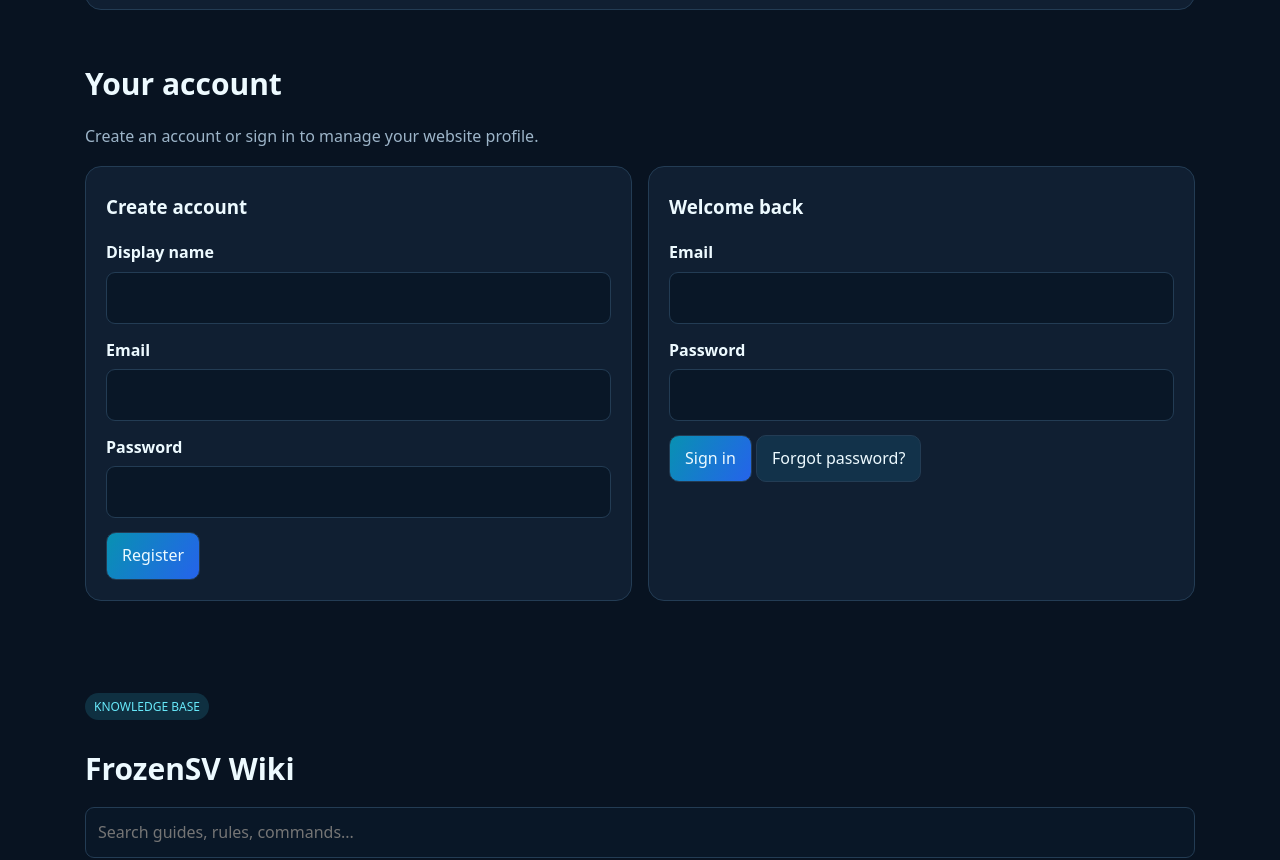
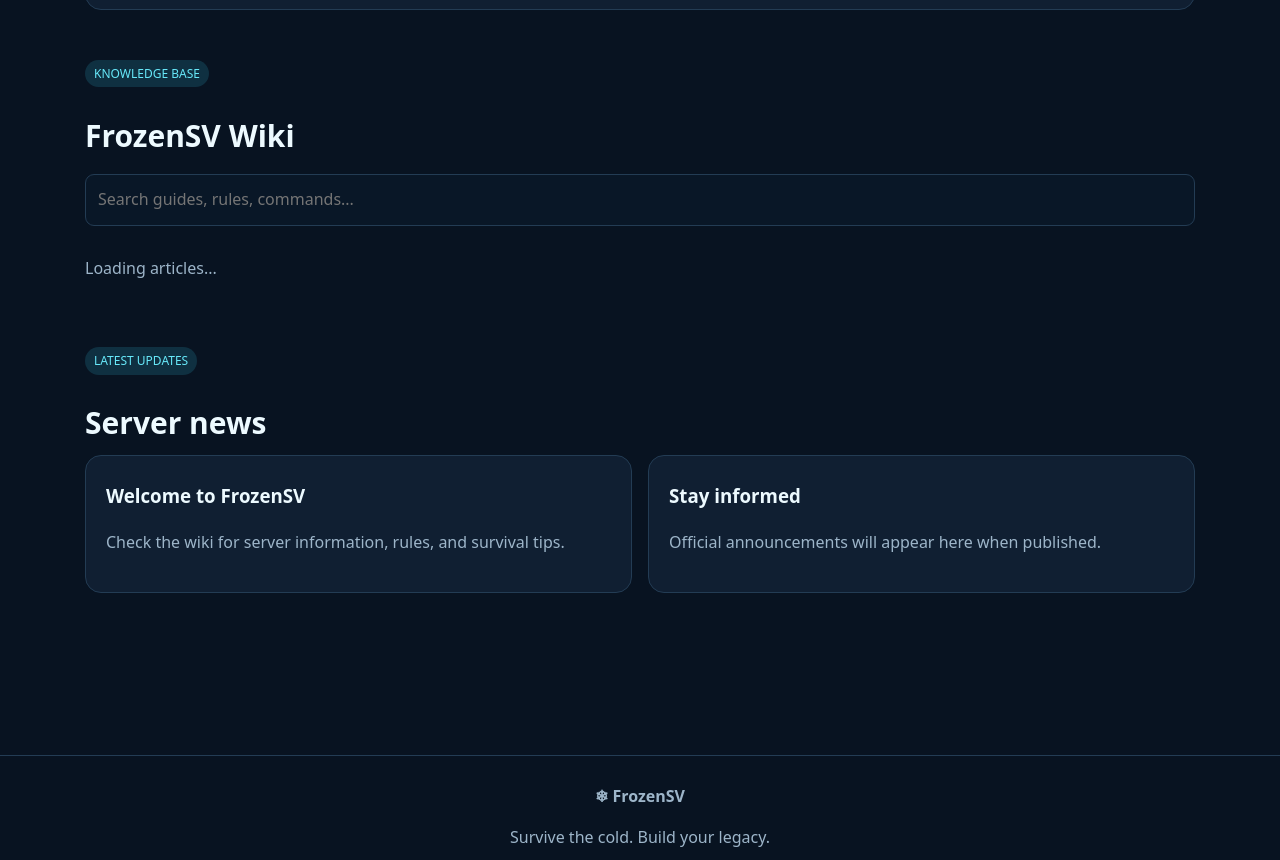
Before and after one commit to TheProffecionalmaker/MC-Website, a plain HTML site: page index.html in a window 1280 px wide. Shown: the part 1223-2083 px from the top of the page. Drawn offline with nearby package versions, Linux system fonts and the light colour scheme; a script that the page names is missing; files whose address does not match are found by name.

Commit message:
Update index.html
Removed account creation and login sections from the HTML.

```diff
--- a/index.html
+++ b/index.html
@@ -141,45 +141,6 @@
     </div>
   </section>
 
-  <section id="account">
-    <h2>Your account</h2>
-    <p class="muted">Create an account or sign in to manage your website profile.</p>
-    <div class="grid">
-      <form id="registerForm" class="card">
-        <h3>Create account</h3>
-        <label class="field-label" for="registerName">Display name</label>
-        <input id="registerName" maxlength="24" required autocomplete="nickname">
-        <label class="field-label" for="registerEmail">Email</label>
-        <input id="registerEmail" type="email" required autocomplete="email">
-        <label class="field-label" for="registerPassword">Password</label>
-        <input id="registerPassword" type="password" minlength="8"
-               required autocomplete="new-password">
-        <button class="primary" type="submit">Register</button>
-      </form>
-
-      <form id="loginForm" class="card">
-        <h3>Welcome back</h3>
-        <label class="field-label" for="loginEmail">Email</label>
-        <input id="loginEmail" type="email" required autocomplete="email">
-        <label class="field-label" for="loginPassword">Password</label>
-        <input id="loginPassword" type="password" required
-               autocomplete="current-password">
-        <button class="primary" type="submit">Sign in</button>
-        <button id="resetPassword" type="button">Forgot password?</button>
-      </form>
-    </div>
-    <p id="authStatus" class="status" aria-live="polite"></p>
-  </section>
-
-  <section id="profile" class="hidden">
-    <h2>Your profile</h2>
-    <div class="card">
-      <p>Signed in as <strong id="profileEmail"></strong></p>
-      <p>Display name: <strong id="profileName"></strong></p>
-      <button id="signOut">Sign out</button>
-    </div>
-  </section>
-
   <section id="wiki">
     <span class="pill">KNOWLEDGE BASE</span>
     <h2>FrozenSV Wiki</h2>
```
